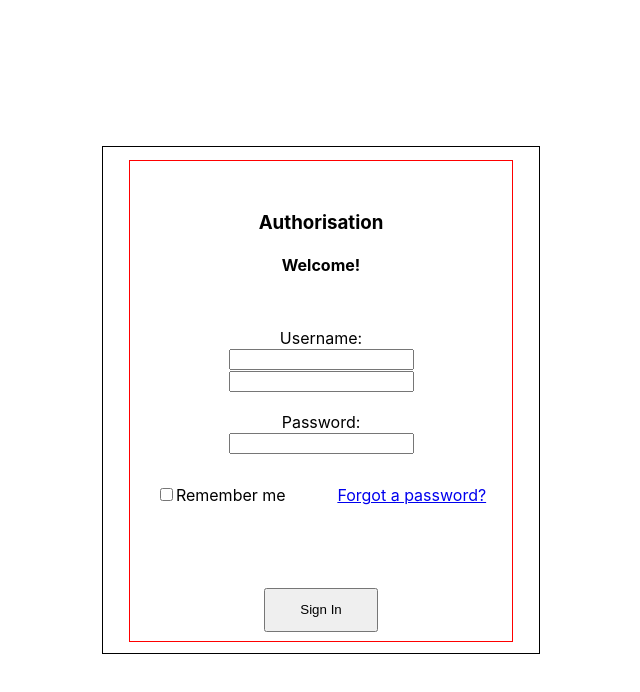
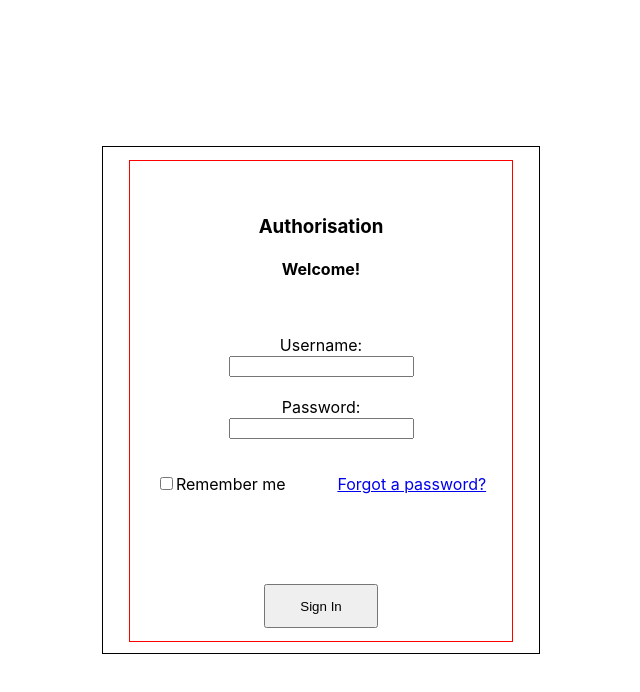
Before and after one commit to valeryyakishkin/test-react-app-eslint, a React (Create React App) app: page / in a window 1280 px wide. Shown: the top 692 px of the page, without its empty margins (319-959 px from the left). Built offline with nearby package versions, Linux system fonts and the light colour scheme.

Commit message:
change base imputs to components

```diff
--- a/src/App.jsx
+++ b/src/App.jsx
@@ -1,5 +1,5 @@
 import "./App.css";
-import InputUserName from "./components/atoms/InputUsername/InputUsername";
+import TextInput from "./components/atoms/TextInput/TextInput";
 
 function App() {
   return (
@@ -12,12 +12,11 @@ function App() {
         <div className="inputs">
           <span>Username:</span>
           <br />
-          <input id="username" type="text" />
-          <InputUserName name="Boby Singer" />
+          <TextInput inputType="text" />
           <br />
           <span>Password:</span>
           <br />
-          <input type="password" />
+          <TextInput inputType="password" />
         </div>
         <div className="extra-field">
           <div>
--- a/src/components/atoms/InputUsername/InputUsername.jsx
+++ /dev/null
@@ -1,27 +0,0 @@
-/* eslint-disable import/no-extraneous-dependencies */
-import { Component } from "react";
-
-export default class InputUserName extends Component {
-  constructor() {
-    super();
-    this.state = {
-      text: "",
-    };
-  }
-
-  handleInput = (event) => {
-    const val = event.target.value;
-    this.setState({
-      text: val,
-    });
-  };
-
-  render() {
-    const { text } = this.state;
-    return (
-      <div>
-        <input type="text" onChange={this.handleInput} value={text} />
-      </div>
-    );
-  }
-}
--- /dev/null
+++ b/src/components/atoms/TextInput/TextInput.jsx
@@ -0,0 +1,51 @@
+/* eslint-disable import/no-extraneous-dependencies */
+import { useState } from "react";
+import PropTypes from "prop-types";
+
+/* eslint-disable import/no-extraneous-dependencies */
+export default function TextInput({ inputType }) {
+  const [text, changeText] = useState("");
+
+  const changeInput = (event) => {
+    const val = event.target.value;
+    changeText(val);
+  };
+
+  return (
+    <div>
+      <input type={inputType} onChange={changeInput} value={text} />
+    </div>
+  );
+}
+
+TextInput.propTypes = {
+  inputType: PropTypes.string,
+};
+
+TextInput.defaultProps = {
+  inputType: "",
+};
+// export default class InputUserName extends Component {
+//   constructor() {
+//     super();
+//     this.state = {
+//       text: "",
+//     };
+//   }
+
+//   handleInput = (event) => {
+//     const val = event.target.value;
+//     this.setState({
+//       text: val,
+//     });
+//   };
+
+//   render() {
+//     const { text } = this.state;
+//     return (
+//       <div>
+//         <input type="text" onChange={this.handleInput} value={text} />
+//       </div>
+//     );
+//   }
+// }
```
